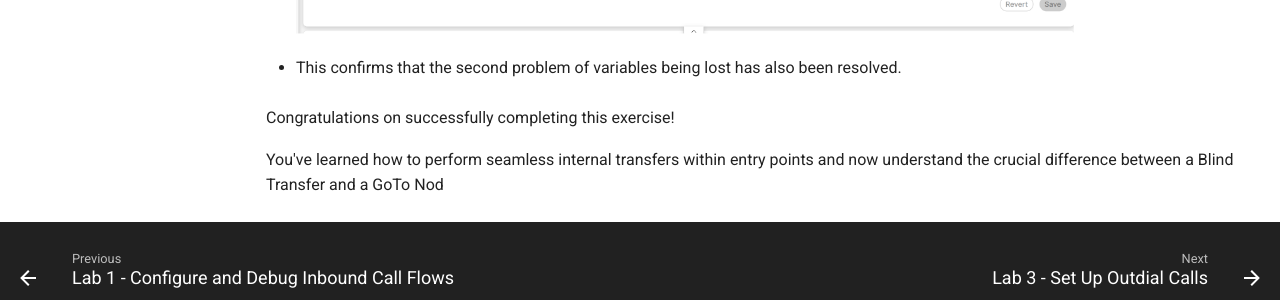
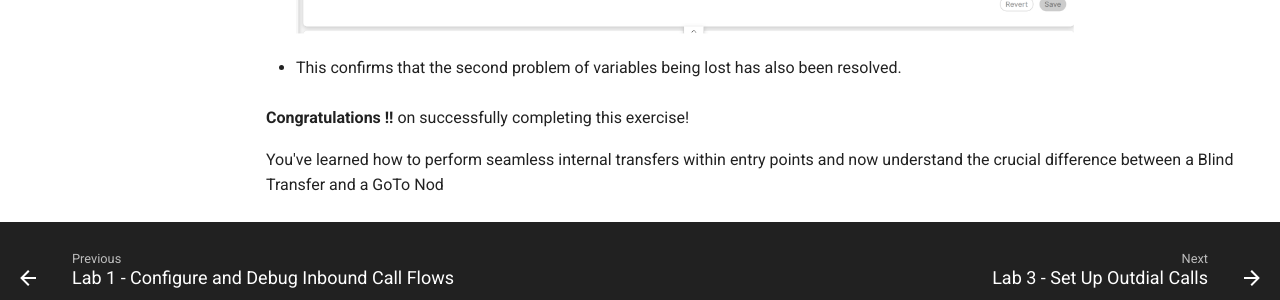
Before and after one commit to WebexCC-SA/LAB-2310, an MkDocs documentation site: the page built from docs/Excercise2.md, in a window 1280 px wide and 900 px high, scrolled down 5379 px. Shown: the part 542-842 px from the top of the window. Built offline with MkDocs 1.6.1 and Material for MkDocs 9.7.7, drawn with Linux system fonts in a browser that asks for light colours.

Commit message:
verions11

```diff
--- a/docs/Excercise2.md
+++ b/docs/Excercise2.md
@@ -116,6 +116,6 @@ Note!!!
 
 - This confirms that the second problem of variables being lost has also been resolved.
 
-Congratulations on successfully completing this exercise!
+**Congratulations !!** on successfully completing this exercise!
 
 You've learned how to perform seamless internal transfers within entry points and now understand the crucial difference between a Blind Transfer and a GoTo Nod
```
Also changed, not shown: docs/Excercise1.md (+1 -1 lines), docs/Excercise3.md (+1 -1 lines).
